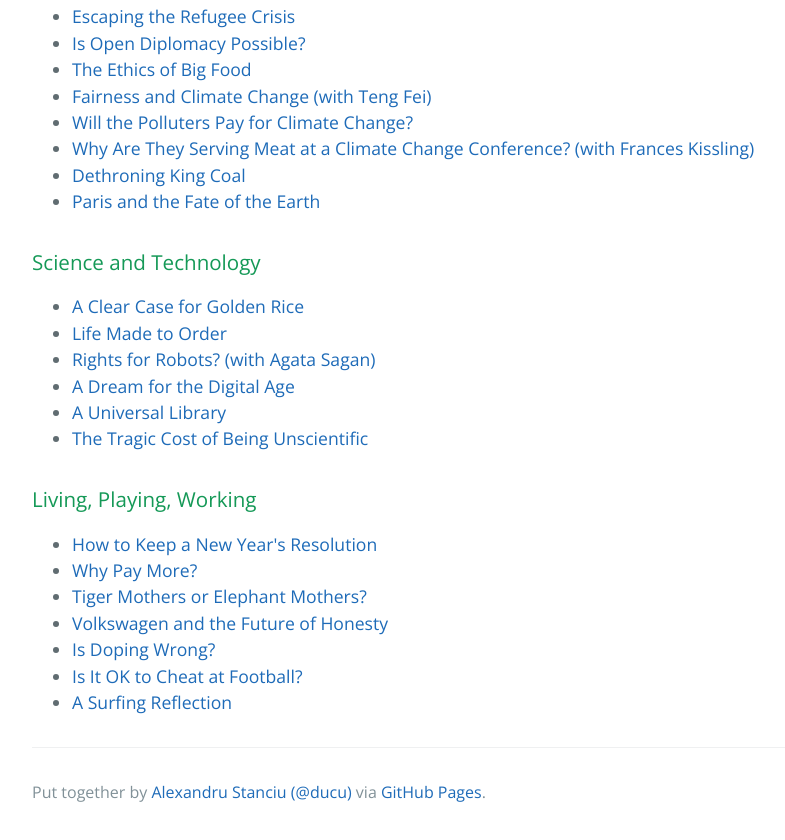
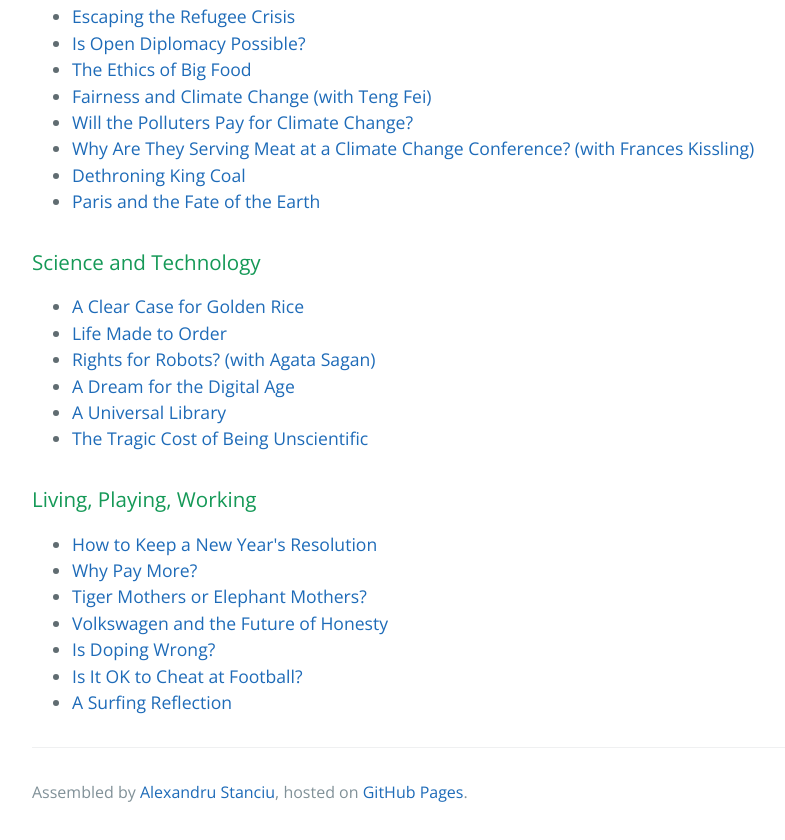
Before and after one commit to ducu/ethics-in-the-real-world, a plain HTML site: page index.html in a window 1280 px wide. Shown: the part 2633-3473 px from the top of the page, without its empty margins (192-977 px from the left). Drawn offline with nearby package versions, Linux system fonts and the light colour scheme.

Commit message:
Still on footer.

```diff
--- a/index.html
+++ b/index.html
@@ -170,7 +170,7 @@
 </ul>
 
       <footer class="site-footer">
-        <p class="site-footer-credits">Put together by <a href="https://github.com/ducu">Alexandru Stanciu (@ducu)</a> via <a href="https://pages.github.com">GitHub Pages</a>.</p>
+        <p class="site-footer-credits">Assembled by <a href="https://github.com/ducu">Alexandru Stanciu</a>, hosted on <a href="https://pages.github.com">GitHub Pages</a>.</p>
       </footer>
 
     </section>
```
